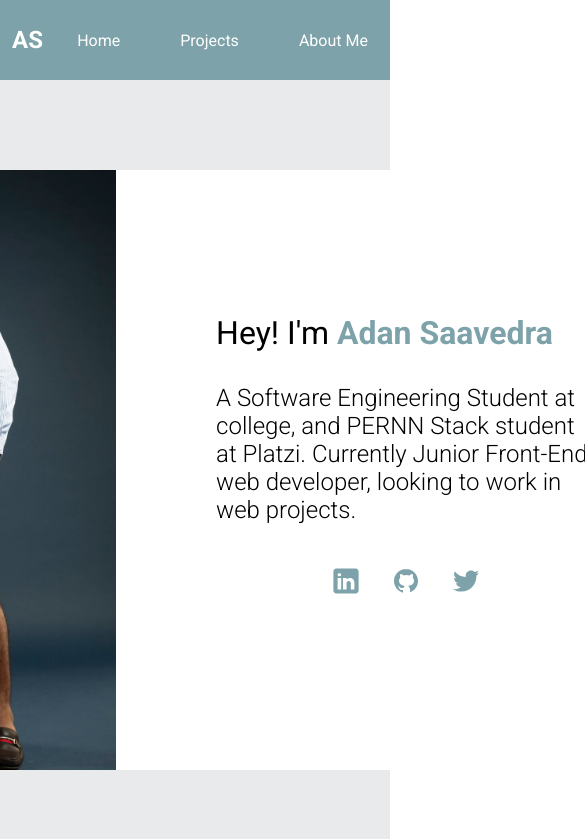
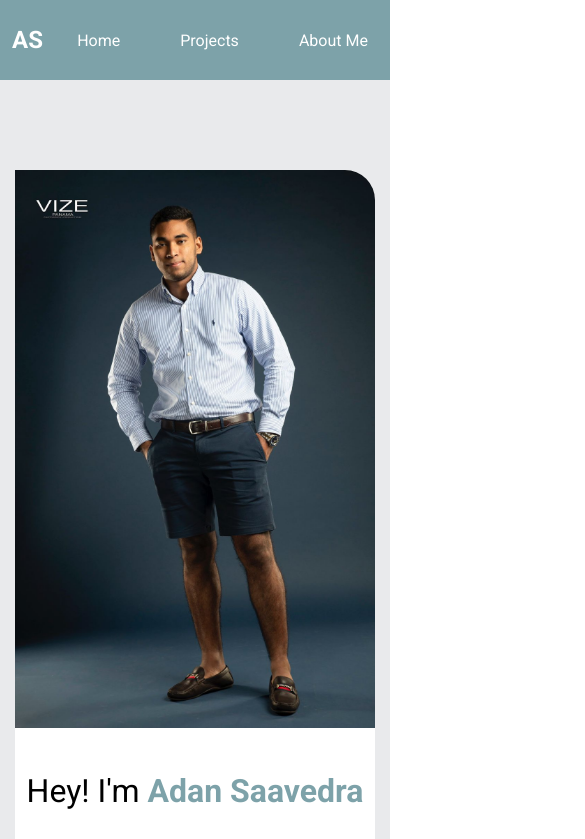
Before and after one commit to AdanSaavedra/Portfolio, a plain HTML site: page index.html in a window 390 px wide. Shown: the top 839 px of the page, 585 px wide, since content can reach past the window. Drawn offline with Linux system fonts and the light colour scheme.

Commit message:
add media query

```diff
--- a/styles.css
+++ b/styles.css
@@ -191,3 +191,48 @@ li {
   letter-spacing: 2px;
   font-weight: 300;
 }
+@media (max-width: 1030px) {
+  .descriptions {
+    padding: 0 16px;
+    width: 340px;
+  }
+  .card {
+    flex-direction: column;
+    width: 360px;
+    height: 900px;
+  }
+  .imgContainer {
+    width: 360px;
+    height: 600px;
+  }
+  .socialMediaContainer {
+    width: 360px;
+  }
+  .intro {
+    padding: 0;
+    width: 360px;
+  }
+  .projectsContainer {
+    align-items: center;
+    flex-direction: column;
+    gap: 30px;
+  }
+  #aboutMe {
+    width: 360px;
+  }
+  #projects {
+    width: 360px;
+  }
+  .aboutContainer {
+    width: 285px;
+  }
+  .imgPersonal {
+    border-radius: 0 30px 0 0;
+  }
+  .socialMediaContainer {
+    margin: 20px 0 30px;
+  }
+  .firstLine {
+    text-align: center;
+  }
+}
```
